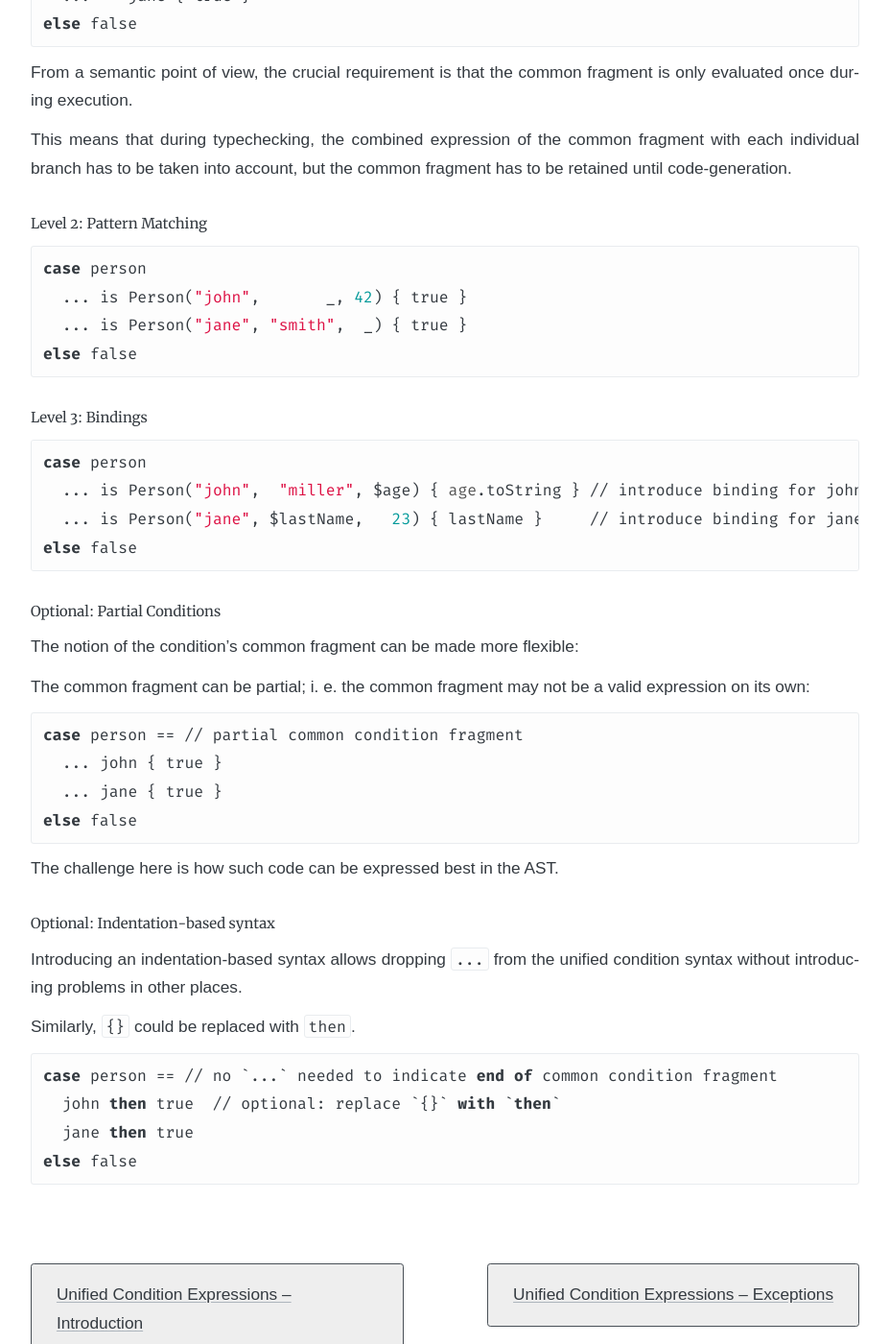
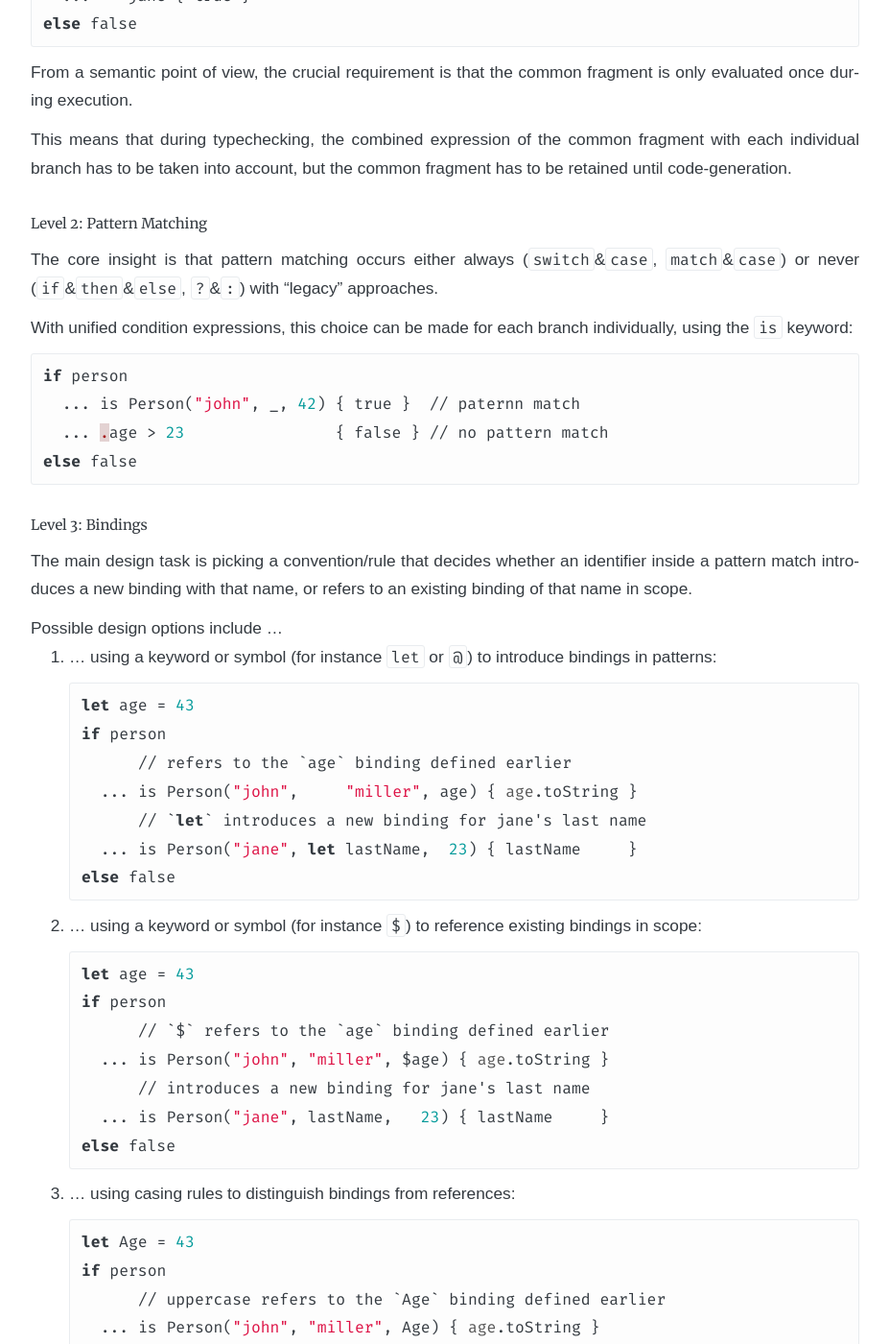
Before and after one commit to soc/soc.me, a Jekyll site: the page built from _languages/unified-condition-expressions-implementation.md, in a window 1280 px wide and 1400 px high, scrolled down 674 px. Shown: the whole window at 96% size, without its empty margins (176-1103 px from the left). Built offline with Jekyll 4.4.1, drawn with Linux system fonts in a browser that asks for light colours; some web fonts are replaced; some of the changed text lies outside the part shown.

Commit message:
update "unified condition expressions"

````diff
--- a/_languages/unified-condition-expressions-implementation.md
+++ b/_languages/unified-condition-expressions-implementation.md
@@ -23,7 +23,7 @@ switch-cases or if-expressions can be removed and their uses migrated to unified
 ##### Level 1: Basics
 
 ```ml
-case person // separate keyword
+if person
   // `...` to indicate start of individual condition fragment
   ... == john { true }
   ... == jane { true }
@@ -40,23 +40,61 @@ common fragment has to be retained until code-generation.
 
 ##### Level 2: Pattern Matching
 
+The core insight is that pattern matching occurs either always (`switch`&`case`, `match`&`case`) or never
+(`if`&`then`&`else`, `?`&`:`) with "legacy" approaches.
+
+With unified condition expressions, this choice can be made for each branch individually, using the `is` keyword:
+
 ```ml
-case person
-  ... is Person("john",       _, 42) { true }
-  ... is Person("jane", "smith",  _) { true }
+if person
+  ... is Person("john", _, 42) { true }  // paternn match
+  ... .age > 23                { false } // no pattern match
 else false
 ```
 
 
 ##### Level 3: Bindings
 
-```ml
-case person
-  ... is Person("john",  "miller", $age) { age.toString } // introduce binding for john's age
-  ... is Person("jane", $lastName,   23) { lastName }     // introduce binding for jane's last name
-else false
-```
+The main design task is picking a convention/rule that decides whether an identifier inside a pattern match introduces a
+new binding with that name, or refers to an existing binding of that name in scope.
 
+Possible design options include ...
+
+1. ... using a keyword or symbol (for instance `let` or `@`) to introduce bindings in patterns:
+
+   ```ml
+   let age = 43
+   if person
+         // refers to the `age` binding defined earlier
+     ... is Person("john",     "miller", age) { age.toString }
+         // `let` introduces a new binding for jane's last name
+     ... is Person("jane", let lastName,  23) { lastName     }
+   else false
+   ```
+
+2. ... using a keyword or symbol (for instance `$`) to reference existing bindings in scope:
+
+   ```ml
+   let age = 43
+   if person
+         // `$` refers to the `age` binding defined earlier
+     ... is Person("john", "miller", $age) { age.toString }
+         // introduces a new binding for jane's last name
+     ... is Person("jane", lastName,   23) { lastName     }
+   else false
+   ```
+
+3. ... using casing rules to distinguish bindings from references:
+
+   ```ml
+   let Age = 43
+   if person
+         // uppercase refers to the `Age` binding defined earlier
+     ... is Person("john", "miller", Age) { age.toString }
+         // lowercase introduce a new binding for jane's last name
+     ... is Person("jane", lastName,  23) { lastName     }
+   else false
+   ```
 
 ##### Optional: Partial Conditions
 
@@ -65,7 +103,7 @@ The notion of the condition's common fragment can be made more flexible:
 The common fragment can be partial; i. e. the common fragment may not be a valid expression on its own:
 
 ```ml
-case person == // partial common condition fragment
+if person == // partial common condition fragment
   ... john { true }
   ... jane { true }
 else false
@@ -82,7 +120,7 @@ without introducing problems in other places.
 Similarly, `{}` could be replaced with `then`.
 
 ```ml
-case person == // no `...` needed to indicate end of common condition fragment
+if person == // no `...` needed to indicate end of common condition fragment
   john then true  // optional: replace `{}` with `then`
   jane then true
 else false
````
Also changed, not shown: other parts of _languages/unified-condition-expressions-implementation.md (+1 -1 lines), _languages/unified-condition-expressions.md (+6 -5 lines).
